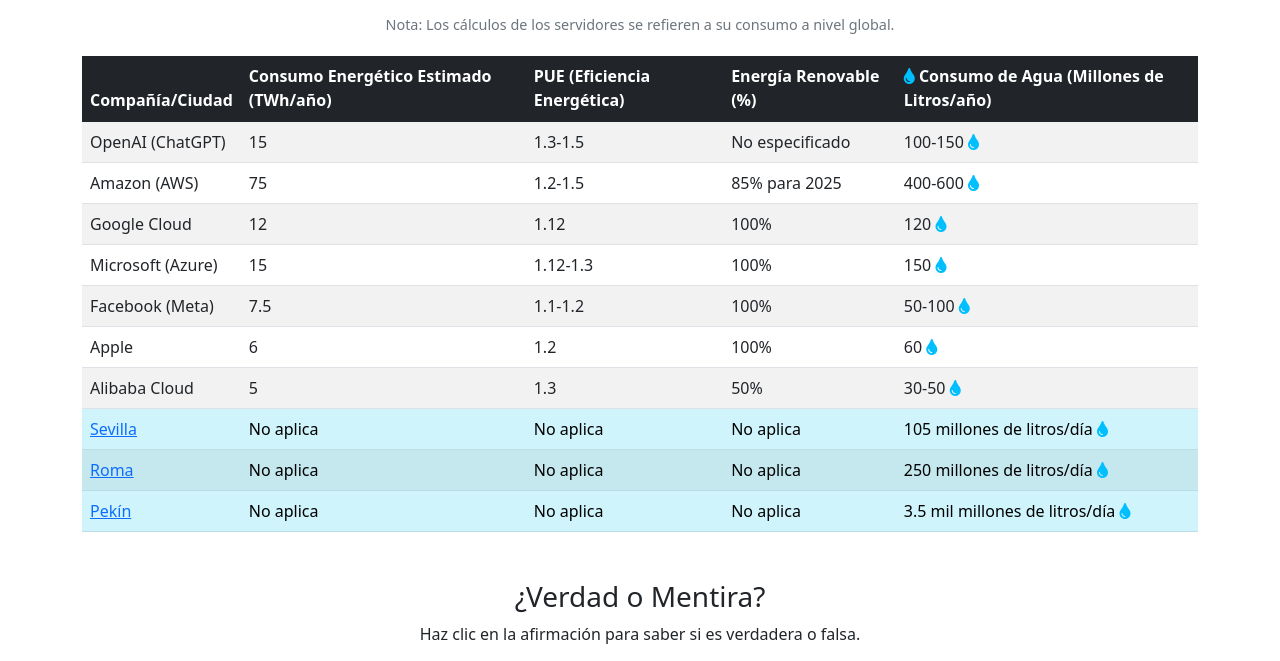
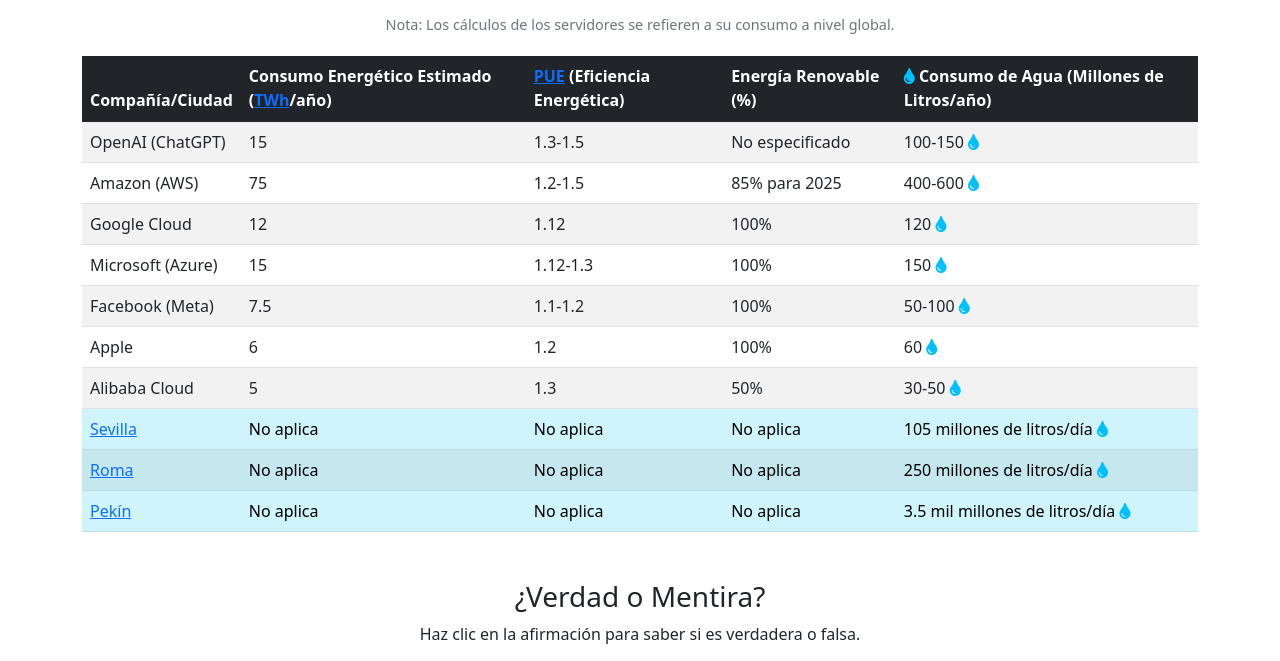
Before and after one commit to profeInformatica101/Impacto-Energ-a-Agua, a plain HTML site: page index.html in a window 1280 px wide. Shown: the part 121-782 px from the top of the page. Drawn offline with nearby package versions, Linux system fonts and the light colour scheme.

Commit message:
Update index.html

```diff
--- a/index.html
+++ b/index.html
@@ -34,8 +34,8 @@
             <thead class="table-dark">
                 <tr>
                     <th>Compañía/Ciudad</th>
-                    <th>Consumo Energético Estimado (TWh/año)</th>
-                    <th>PUE (Eficiencia Energética)</th>
+                    <th>Consumo Energético Estimado (<a href="https://es.wikipedia.org/wiki/Vatio-hora">TWh</a>/año)</th>
+                    <th><a href="https://es.wikipedia.org/wiki/Power_usage_effectiveness">PUE</a> (Eficiencia Energética)</th>
                     <th>Energía Renovable (%)</th>
                     <th><i class="fas fa-tint water-icon"></i> Consumo de Agua (Millones de Litros/año)</th>
                 </tr>
```
